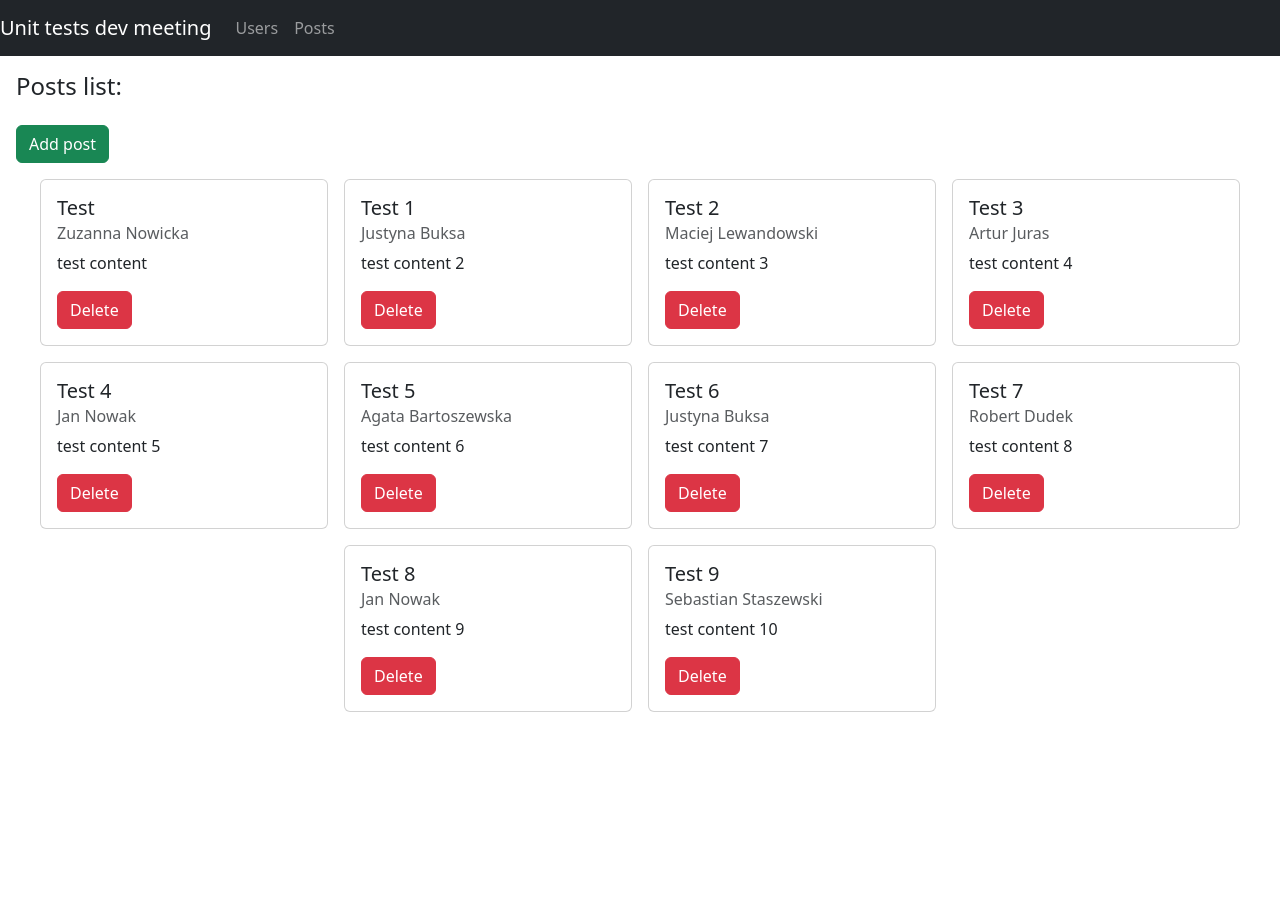
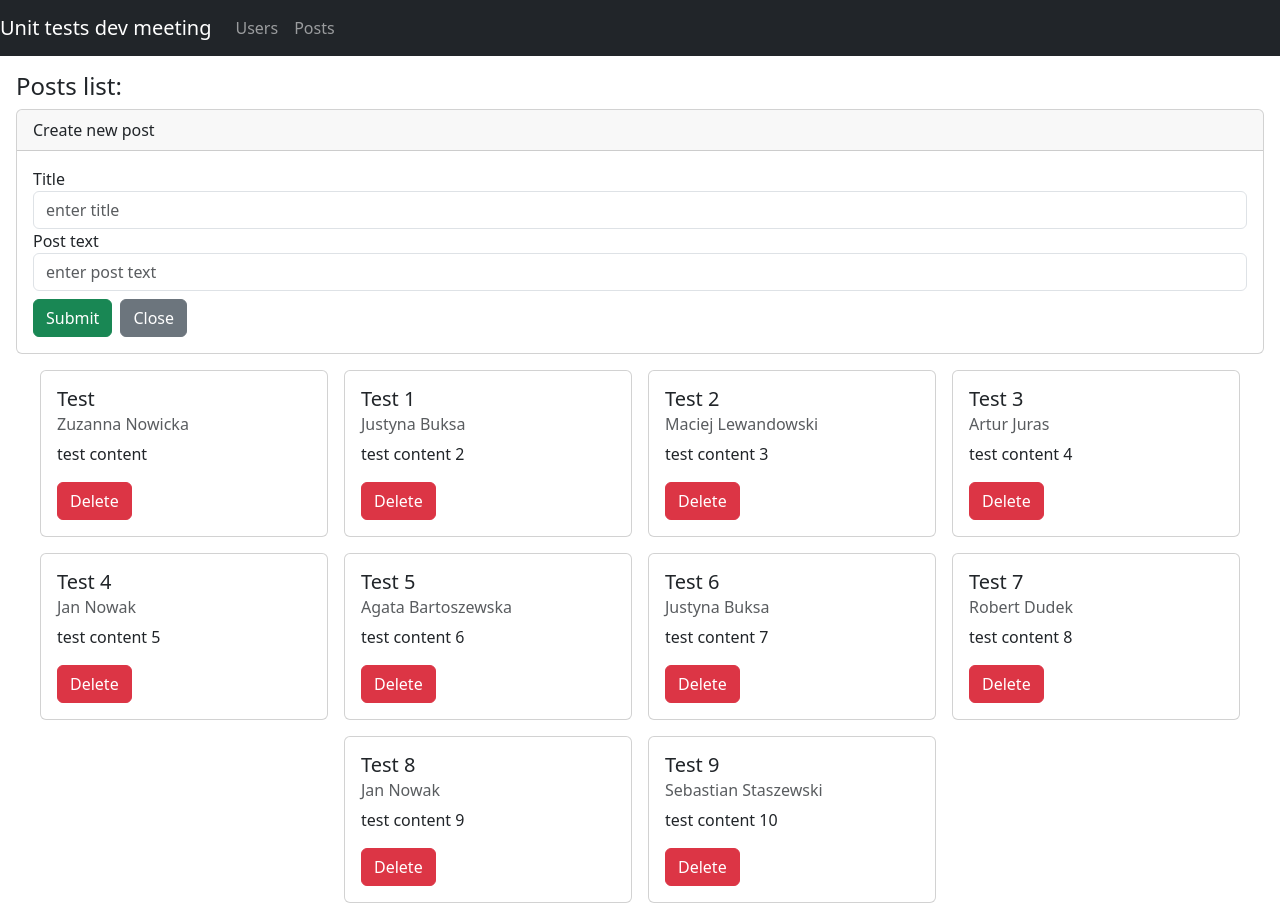
Before and after one commit to adam-kowalski-sc/angular-jest-unit-tests, an Angular app: page /posts in a window 1280 px wide. Both pictures are taken after a click on the button "Add post". Before the commit the page ends 800 px from the top, so only its background shows below. Built offline with nearby package versions, Linux system fonts and the light colour scheme; data requests are answered from the project's data file.

Commit message:
start creating add post form

```diff
--- /dev/null
+++ b/src/app/components/add-post-form/add-post-form.component.html
@@ -0,0 +1,61 @@
+<div class="add-post-form">
+  <div class="card">
+    <div class="card-header">Create new post</div>
+    <div class="card-body">
+      <div class="card-text">
+        <form [formGroup]="formGroup" (ngSubmit)="onSubmit()">
+          <div class="form-group">
+            <label for="topic">Title</label>
+            <input
+              formControlName="title"
+              type="text"
+              class="form-control"
+              id="title"
+              placeholder="enter title"
+            />
+            <!-- <div *ngIf="!validTopic" class="text-danger mt-1">
+              Field is required
+            </div> -->
+          </div>
+          <div class="form-group">
+            <label for="content">Post text</label>
+            <input
+              formControlName="content"
+              class="form-control"
+              type="text"
+              value=""
+              id="content"
+              placeholder="enter post text"
+            />
+          </div>
+
+          <!-- <div class="form-group">
+            <label for="favoriteProgrammingLanguage"
+              >Favorite programming languages</label
+            >
+            <select
+              formControlName="favoriteProgrammingLanguage"
+              class="form-control"
+              id="favoriteProgrammingLanguage"
+            >
+              <option
+                *ngFor="let language of programmingLanguages"
+                [value]="language"
+              >
+                {{ language }}
+              </option>
+            </select>
+            <div *ngIf="showQuestion" class="form-text text-muted">
+              Really ???
+            </div>
+          </div> -->
+
+          <div class="add-post-form__buttons">
+            <button type="submit" class="btn btn-success">Submit</button>
+            <button type="submit" class="btn btn-secondary">Close</button>
+          </div>
+        </form>
+      </div>
+    </div>
+  </div>
+</div>
--- /dev/null
+++ b/src/app/components/add-post-form/add-post-form.component.scss
@@ -0,0 +1,10 @@
+.add-post-form {
+  width: 100%;
+  margin-bottom: 1rem;
+
+  &__buttons {
+    margin-top: 0.5rem;
+    display: flex;
+    gap: 0.5rem;
+  }
+}
--- /dev/null
+++ b/src/app/components/add-post-form/add-post-form.component.ts
@@ -0,0 +1,34 @@
+import { Component, OnInit } from "@angular/core";
+import {
+  FormControl,
+  FormGroup,
+  ReactiveFormsModule,
+  Validators,
+} from "@angular/forms";
+
+@Component({
+  selector: "app-add-post-form",
+  standalone: true,
+  imports: [ReactiveFormsModule],
+  templateUrl: "./add-post-form.component.html",
+  styleUrl: "./add-post-form.component.scss",
+})
+export class AddPostFormComponent implements OnInit {
+  formGroup!: FormGroup;
+
+  ngOnInit(): void {
+    this.createForm();
+  }
+
+  onSubmit(): void {
+    console.log("submit click");
+  }
+
+  private createForm(): void {
+    this.formGroup = new FormGroup({
+      title: new FormControl<string | null>(null, Validators.required),
+      content: new FormControl<string | null>(null),
+      userId: new FormControl<number | null>(null, Validators.required),
+    });
+  }
+}
--- a/src/app/containers/posts-container/posts-container.component.html
+++ b/src/app/containers/posts-container/posts-container.component.html
@@ -1,5 +1,11 @@
 <div class="posts-container">
   <h4>Posts list:</h4>
+
+  @if(!showAddForm) { } @if(showAddForm) {
+  <div>
+    <app-add-post-form />
+  </div>
+  } @else {
   <button
     type="button"
     class="btn btn-success posts-container__button"
@@ -7,6 +13,8 @@
   >
     Add post
   </button>
+  }
+
   <div class="posts-container__list">
     @if(posts.length > 0) { @for (post of posts; track post.id) {
     <app-tile
--- a/src/app/containers/posts-container/posts-container.component.ts
+++ b/src/app/containers/posts-container/posts-container.component.ts
@@ -7,15 +7,15 @@ import {
   OnInit,
 } from "@angular/core";
 import { TileComponent } from "../../components/tile/tile.component";
-import { Observable } from "rxjs";
 import { Post } from "./posts-container.interfaces";
 import { PostsContainerService } from "./posts-container.service";
 import { takeUntilDestroyed } from "@angular/core/rxjs-interop";
+import { AddPostFormComponent } from "../../components/add-post-form/add-post-form.component";
 
 @Component({
   selector: "app-posts-container",
   standalone: true,
-  imports: [TileComponent],
+  imports: [TileComponent, AddPostFormComponent],
   templateUrl: "./posts-container.component.html",
   styleUrl: "./posts-container.component.scss",
   providers: [PostsContainerService],
@@ -23,6 +23,8 @@ import { takeUntilDestroyed } from "@angular/core/rxjs-interop";
 })
 export class PostsContainerComponent implements OnInit {
   posts: Post[] = [];
+
+  protected showAddForm = false;
 
   private readonly service = inject(PostsContainerService);
   private readonly destroyRef = inject(DestroyRef);
@@ -40,7 +42,8 @@ export class PostsContainerComponent implements OnInit {
   }
 
   onAddClick(): void {
-    console.log("add click");
+    this.showAddForm = true;
+    this.cd.markForCheck();
   }
 
   onDeleteClick(id: string | number): void {
```
Also changed, not shown: 1 other file (tests, documents, lock files or other folders).
